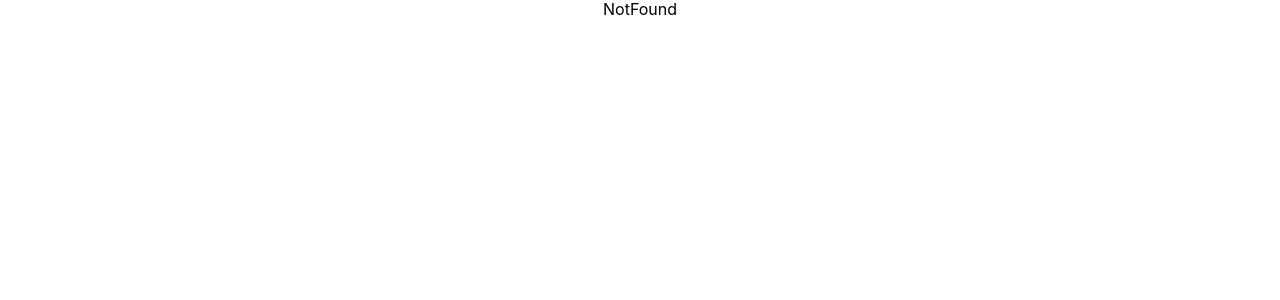
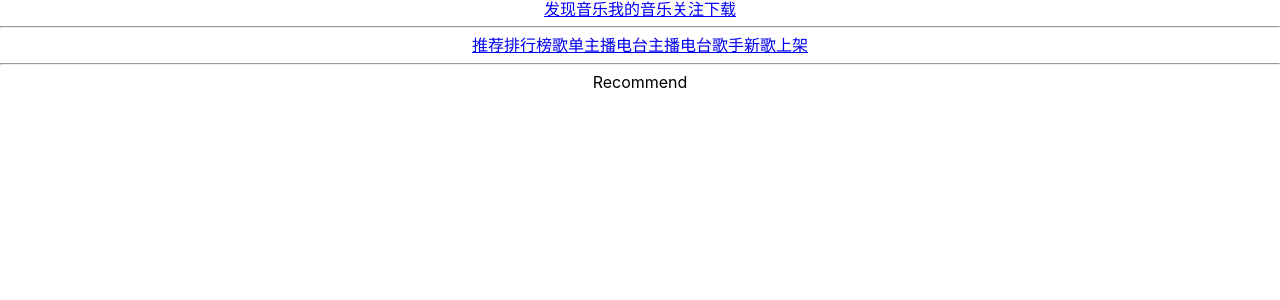
Before and after one commit to qiqzhao/net-ease, a React (Create React App) app: page /discover#/discover/recommend in a window 1280 px wide. Shown: the top 300 px of the page. Built offline with nearby package versions, Linux system fonts and the light colour scheme.

Commit message:
feat: level 2 router

```diff
--- a/src/App.tsx
+++ b/src/App.tsx
@@ -1,14 +1,10 @@
-import React, { Suspense } from 'react';
+import React from 'react';
 import './App.css';
 import { useRoutes } from 'react-router-dom';
 import routes from './router';
 
 function App() {
-  return (
-    <Suspense fallback="">
-      <div className="App">{useRoutes(routes)}</div>
-    </Suspense>
-  );
+  return <div className="App">{useRoutes(routes)}</div>;
 }
 
 export default App;
--- a/src/router/index.tsx
+++ b/src/router/index.tsx
@@ -8,6 +8,17 @@
 const My = React.lazy(() => import('@/views/my'));
 const NotFound = React.lazy(() => import('@/views/not-found'));
 
+const Album = React.lazy(() => import('@/views/discover/child-views/album'));
+const Artist = React.lazy(() => import('@/views/discover/child-views/artist'));
+const DJRadio = React.lazy(() => import('@/views/discover/child-views/dj-radio'));
+const Ranking = React.lazy(
+  () => import('@/views/discover/child-views/ranking')
+);
+const Recomment = React.lazy(
+  () => import('@/views/discover/child-views/recommend')
+);
+const Songs = React.lazy(() => import('@/views/discover/child-views/songs'));
+
 const routes: RouteObject[] = [
   {
     path: '/',
@@ -16,7 +27,34 @@
       { index: true, element: <Navigate to="/discover" /> },
       {
         path: 'discover',
-        element: <Discover />
+        element: <Discover />,
+        children: [
+          { index: true, element: <Navigate to="/discover/recommend" /> },
+          {
+            path: 'album',
+            element: <Album />
+          },
+          {
+            path: 'artist',
+            element: <Artist />
+          },
+          {
+            path: 'dj-radio',
+            element: <DJRadio />
+          },
+          {
+            path: 'ranking',
+            element: <Ranking />
+          },
+          {
+            path: 'recommend',
+            element: <Recomment />
+          },
+          {
+            path: 'songs',
+            element: <Songs />
+          }
+        ]
       },
       {
         path: '/focus',
--- /dev/null
+++ b/src/views/discover/child-views/album/index.tsx
@@ -0,0 +1,12 @@
+import React, { memo } from 'react';
+import type { FC, ReactNode } from 'react';
+
+interface IProps {
+  children?: ReactNode;
+}
+
+const Album: FC<IProps> = () => {
+  return <div>Album</div>;
+};
+
+export default memo(Album);
--- /dev/null
+++ b/src/views/discover/child-views/artist/index.tsx
@@ -0,0 +1,12 @@
+import React, { memo } from 'react';
+import type { FC, ReactNode } from 'react';
+
+interface IProps {
+  children?: ReactNode;
+}
+
+const Artist: FC<IProps> = () => {
+  return <div>Artist</div>;
+};
+
+export default memo(Artist);
--- /dev/null
+++ b/src/views/discover/child-views/dj-radio/index.tsx
@@ -0,0 +1,12 @@
+import React, { memo } from 'react';
+import type { FC, ReactNode } from 'react';
+
+interface IProps {
+  children?: ReactNode;
+}
+
+const DJRadio: FC<IProps> = () => {
+  return <div>DJRadio</div>;
+};
+
+export default memo(DJRadio);
--- /dev/null
+++ b/src/views/discover/child-views/ranking/index.tsx
@@ -0,0 +1,12 @@
+import React, { memo } from 'react';
+import type { FC, ReactNode } from 'react';
+
+interface IProps {
+  children?: ReactNode;
+}
+
+const Ranking: FC<IProps> = () => {
+  return <div>:Ranking</div>;
+};
+
+export default memo(Ranking);
--- /dev/null
+++ b/src/views/discover/child-views/recommend/index.tsx
@@ -0,0 +1,12 @@
+import React, { memo } from 'react';
+import type { FC, ReactNode } from 'react';
+
+interface IProps {
+  children?: ReactNode;
+}
+
+const Recommend: FC<IProps> = () => {
+  return <div>Recommend</div>;
+};
+
+export default memo(Recommend);
--- /dev/null
+++ b/src/views/discover/child-views/songs/index.tsx
@@ -0,0 +1,12 @@
+import React, { memo } from 'react';
+import type { FC, ReactNode } from 'react';
+
+interface IProps {
+  children?: ReactNode;
+}
+
+const Songs: FC<IProps> = () => {
+  return <div>Songs</div>;
+};
+
+export default memo(Songs);
--- a/src/views/discover/index.tsx
+++ b/src/views/discover/index.tsx
@@ -1,7 +1,24 @@
-import React from 'react';
+import React, { Suspense } from 'react';
+import { Link, Outlet } from 'react-router-dom';
 
 const Discover = () => {
-  return <div>discover</div>;
+  return (
+    <div>
+      <nav>
+        <Link to="/discover/recommend">推荐</Link>
+        <Link to="/discover/ranking">排行榜</Link>
+        <Link to="/discover/songs">歌单</Link>
+        <Link to="/discover/dj-radio">主播电台</Link>
+        <Link to="/discover/artist">主播电台歌手</Link>
+        <Link to="/discover/album">新歌上架</Link>
+      </nav>
+
+      <hr />
+      <Suspense fallback="">
+        <Outlet />
+      </Suspense>
+    </div>
+  );
 };
 
 export default Discover;
--- a/src/views/layout/index.tsx
+++ b/src/views/layout/index.tsx
@@ -1,4 +1,4 @@
-import React from 'react';
+import React, { Suspense } from 'react';
 import { Link, Outlet } from 'react-router-dom';
 
 const Layout = () => {
@@ -12,8 +12,9 @@
       </nav>
 
       <hr />
-
-      <Outlet />
+      <Suspense fallback="">
+        <Outlet />
+      </Suspense>
     </div>
   );
 };
```
Also changed, not shown: 1 other file (tests, documents, lock files or other folders).
